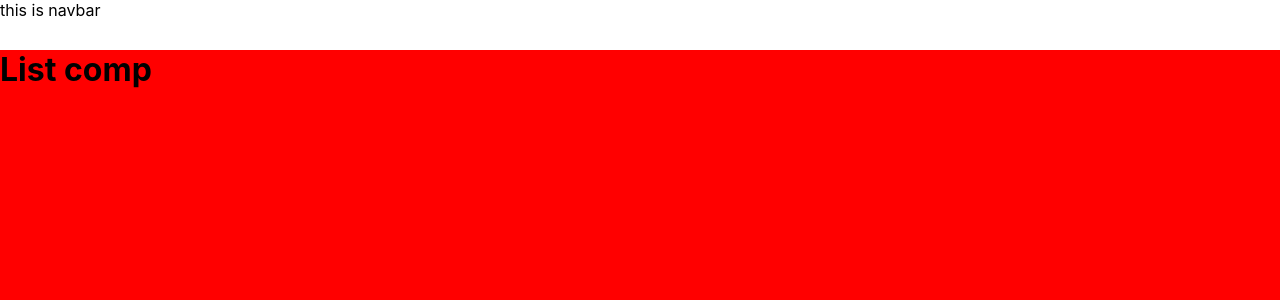
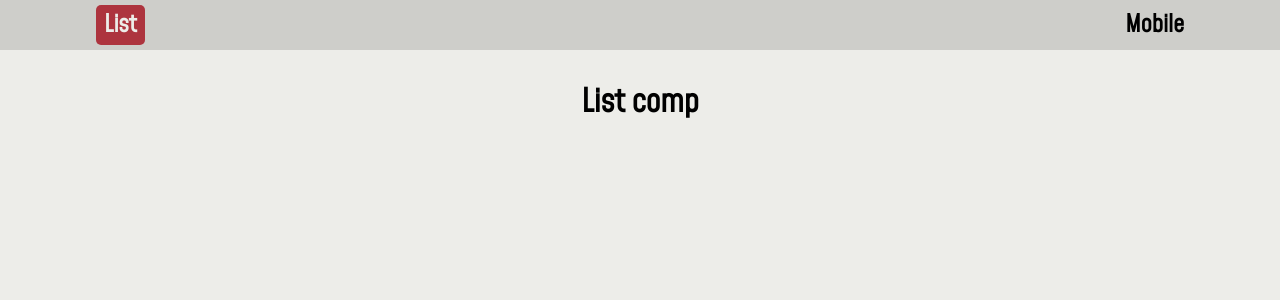
Before and after one commit to deaduchiha/Mobile-shop, a React (Create React App) app: page / in a window 1280 px wide. Shown: the top 300 px of the page. Built offline with nearby package versions, Linux system fonts and the light colour scheme.

Commit message:
add fonts,photos, create context

```diff
--- a/src/components/shared/Layout/Layout.jsx
+++ b/src/components/shared/Layout/Layout.jsx
@@ -5,9 +5,9 @@ import styles from "./Layout.module.css";
 
 const Layout = ({ children }) => {
   return (
-    <>
-      <div className={styles.container}>{children}</div>
-    </>
+    <div className={styles.container}>
+      <div style={{ paddingTop: "30px" }}>{children}</div>
+    </div>
   );
 };
 
--- a/src/components/shared/Layout/Layout.module.css
+++ b/src/components/shared/Layout/Layout.module.css
@@ -1,5 +1,6 @@
 .container {
-  background: red;
+  background: #edede9;
   width: 100vw;
   height: calc(100vh - 50px);
+  text-align: center;
 }
--- a/src/components/shared/Navbar/Navbar.jsx
+++ b/src/components/shared/Navbar/Navbar.jsx
@@ -1,12 +1,22 @@
 import React from "react";
+import { Link, useLocation } from "react-router-dom";
 
 // Styles
 import styles from "./Navbar.module.css";
 
 const Navbar = () => {
+  let name = useLocation().pathname;
+  console.log(name);
   return (
     <div className={styles.container}>
-      <span>this is navbar</span>
+      <div className={styles.menu}>
+        <Link className={name === "/" && styles.active} to="/">
+          List
+        </Link>
+        <Link className={name === "/mobile" && styles.active} to="/mobile">
+          Mobile
+        </Link>
+      </div>
     </div>
   );
 };
--- a/src/components/shared/Navbar/Navbar.module.css
+++ b/src/components/shared/Navbar/Navbar.module.css
@@ -1,5 +1,27 @@
 .container {
   display: flex;
+  align-items: center;
+  height: 50px;
+  background: #cececa;
+}
+.menu {
+  width: 85%;
+  margin: 0 auto;
+  display: flex;
   justify-content: space-between;
-  height: 50px;
+  align-items: center;
 }
+.menu a {
+  text-decoration: none;
+  font-size: 1.5rem;
+  color: black;
+  font-weight: bold;
+  transition: all 0.2s ease;
+}
+
+.active {
+  border-radius: 5px;
+  padding: 3px 8px;
+  color: #edede9 !important;
+  background: #ad343e;
+}
--- a/src/index.js
+++ b/src/index.js
@@ -4,6 +4,7 @@ import { BrowserRouter as Router } from "react-router-dom";
 
 // Styles
 import "./styles/index.css";
+import "./styles/fonts.css";
 
 // Components
 import App from "./App";
--- /dev/null
+++ b/src/styles/fonts.css
@@ -0,0 +1,4 @@
+@font-face {
+  font-family: mohave;
+  src: url("../assets/fonts/Mohave.ttf");
+}
--- a/src/styles/index.css
+++ b/src/styles/index.css
@@ -1,9 +1,7 @@
 * {
   margin: 0;
   padding: 0;
-  font-family: -apple-system, BlinkMacSystemFont, "Segoe UI", "Roboto", "Oxygen",
-    "Ubuntu", "Cantarell", "Fira Sans", "Droid Sans", "Helvetica Neue",
-    sans-serif;
+  font-family: mohave;
   -webkit-font-smoothing: antialiased;
   -moz-osx-font-smoothing: grayscale;
 }
```
Also changed, not shown: src/context/MobileContextProvider.jsx (added, +21 -0 lines), src/assets/fonts/Mohave.ttf (added), src/assets/images/samsung s22.jpg (added).
